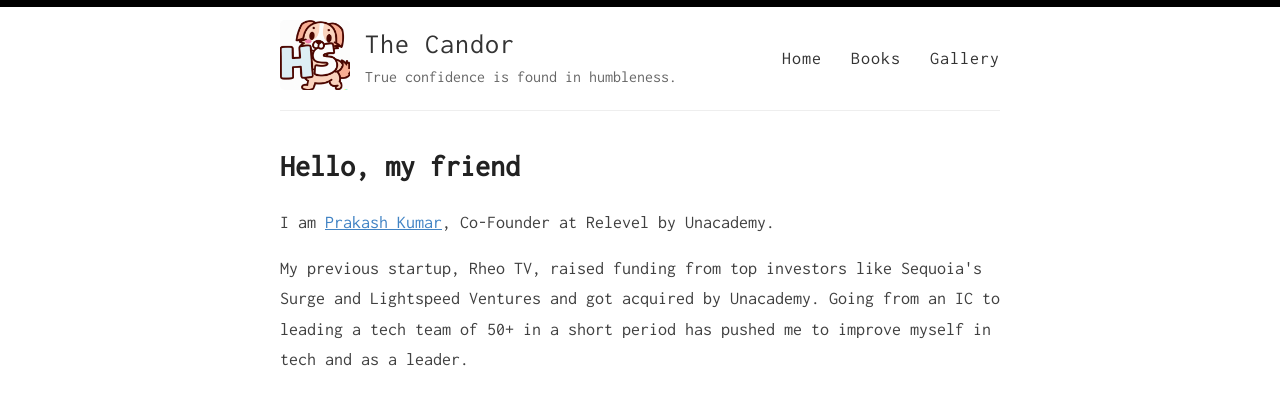
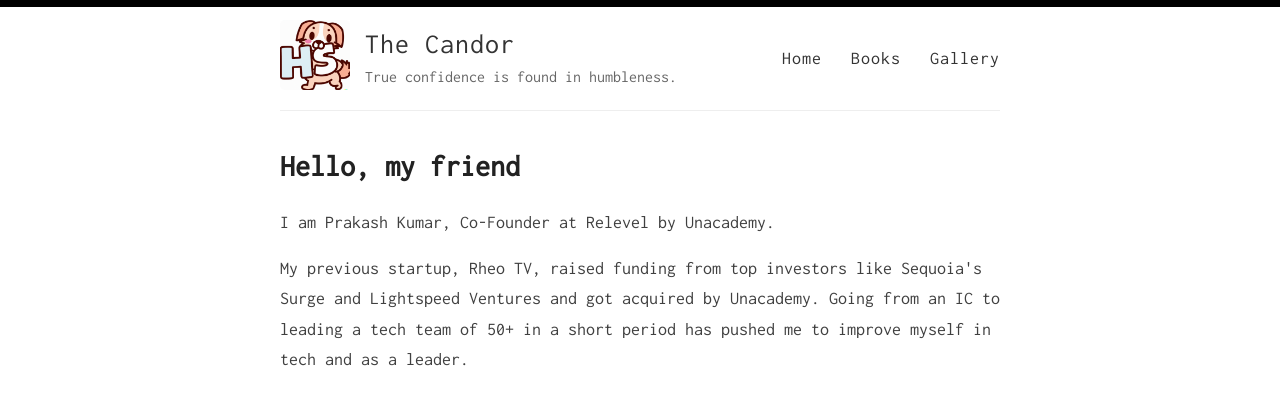
Before and after one commit to prakash09/prakash09.github.io, a Jekyll site: the page built from index.html, in a window 1280 px wide. Shown: the top 406 px of the page. Built offline with Jekyll 4.4.1, drawn with Linux system fonts in a browser that asks for light colours; the list of posts is cut into pages by our own code.

Commit message:
fixed a broken link

```diff
--- a/index.html
+++ b/index.html
@@ -4,7 +4,7 @@ layout: default
 
 <div class="introduction">
   <h1>Hello, my friend</h1>
-  <p> I am <a class="redirect_link" href="/about">Prakash Kumar</a>, Co-Founder at Relevel by Unacademy.</p>
+  <p> I am Prakash Kumar, Co-Founder at Relevel by Unacademy.</p>
   <p>
 My previous startup, Rheo TV, raised funding from top investors like Sequoia's Surge and Lightspeed Ventures and got acquired by Unacademy. Going from an IC to leading a tech team of 50+ in a short period has pushed me to improve myself in tech and as a leader.</br></br>
 Want to know what it's like behind the scenes? These blogs are insights and learnings from my journey.
```
